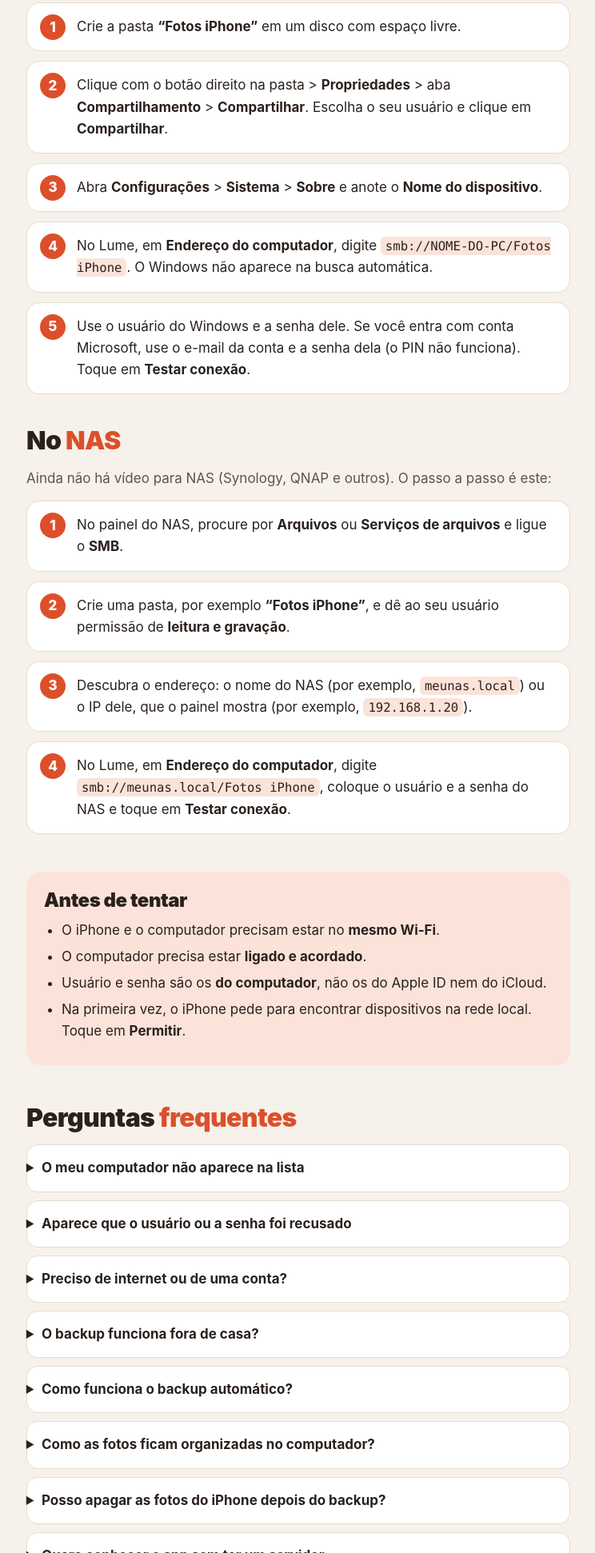
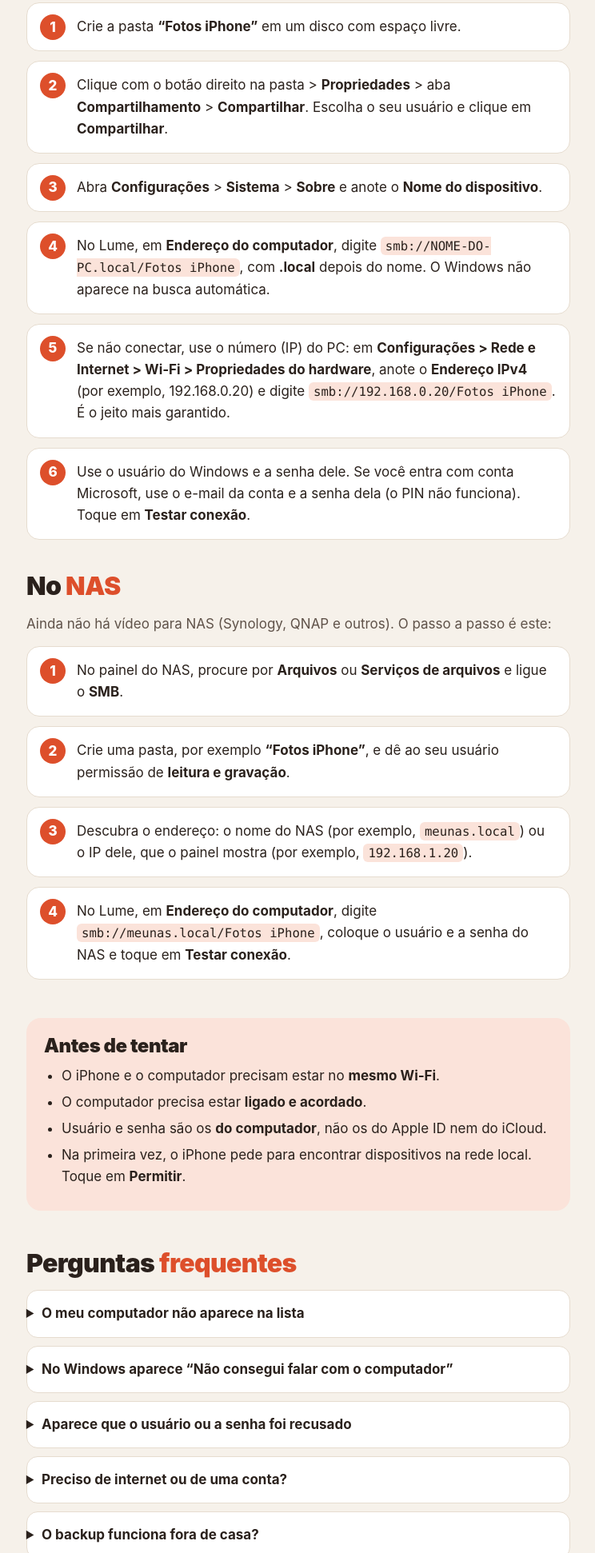
Before and after one commit to rafaeltissot/lume-suporte, a plain HTML site: page index.html in a window 1280 px wide. Shown: the part 3350-5292 px from the top of the page at 80% size, without its empty margins (267-1011 px from the left). Drawn offline with Linux system fonts and the light colour scheme.

Commit message:
Windows: usar NOME.local ou o IP; novo item no FAQ
Co-Authored-By: Claude Sonnet 5.5 <noreply@anthropic.com>

```diff
--- a/index.html
+++ b/index.html
@@ -71,7 +71,8 @@
       <li>Crie a pasta <strong>“Fotos iPhone”</strong> em um disco com espaço livre.</li>
       <li>Clique com o botão direito na pasta &gt; <strong>Propriedades</strong> &gt; aba <strong>Compartilhamento</strong> &gt; <strong>Compartilhar</strong>. Escolha o seu usuário e clique em <strong>Compartilhar</strong>.</li>
       <li>Abra <strong>Configurações</strong> &gt; <strong>Sistema</strong> &gt; <strong>Sobre</strong> e anote o <strong>Nome do dispositivo</strong>.</li>
-      <li>No Lume, em <strong>Endereço do computador</strong>, digite <code>smb://NOME-DO-PC/Fotos iPhone</code>. O Windows não aparece na busca automática.</li>
+      <li>No Lume, em <strong>Endereço do computador</strong>, digite <code>smb://NOME-DO-PC.local/Fotos iPhone</code>, com <strong>.local</strong> depois do nome. O Windows não aparece na busca automática.</li>
+      <li>Se não conectar, use o número (IP) do PC: em <strong>Configurações &gt; Rede e Internet &gt; Wi‑Fi &gt; Propriedades do hardware</strong>, anote o <strong>Endereço IPv4</strong> (por exemplo, 192.168.0.20) e digite <code>smb://192.168.0.20/Fotos iPhone</code>. É o jeito mais garantido.</li>
       <li>Use o usuário do Windows e a senha dele. Se você entra com conta Microsoft, use o e-mail da conta e a senha dela (o PIN não funciona). Toque em <strong>Testar conexão</strong>.</li>
     </ol>
   </section>
@@ -106,7 +107,17 @@
         <li>Confira se o computador está ligado, acordado e no mesmo Wi‑Fi do iPhone.</li>
         <li>Confira se o compartilhamento de arquivos (SMB) está ligado, como nos vídeos acima.</li>
         <li>Se você tocou em “Não permitir” na rede local, vá em <strong>Ajustes do iPhone &gt; Privacidade e Segurança &gt; Rede Local</strong> e ligue o Lume.</li>
-        <li>PCs com Windows e a maioria dos NAS não aparecem na lista. Digite o endereço, como <code>smb://NOME-DO-PC/Fotos iPhone</code>.</li>
+        <li>PCs com Windows e a maioria dos NAS não aparecem na lista. Digite o endereço, como <code>smb://NOME-DO-PC.local/Fotos iPhone</code> (com <strong>.local</strong> depois do nome) ou use o endereço IP do PC, como <code>smb://192.168.0.20/Fotos iPhone</code>.</li>
+      </ul>
+    </details>
+
+    <details>
+      <summary>No Windows aparece “Não consegui falar com o computador”</summary>
+      <ul>
+        <li>Escreva o nome <strong>com .local</strong> no fim: <code>smb://NOME-DO-PC.local/Fotos iPhone</code>. O iPhone não encontra o nome simples do Windows.</li>
+        <li>Se ainda não conectar, use o <strong>endereço IP</strong> do PC (Configurações &gt; Rede e Internet &gt; Wi‑Fi &gt; Propriedades do hardware &gt; Endereço IPv4) e digite <code>smb://192.168.0.20/Fotos iPhone</code>, trocando pelo número do seu PC.</li>
+        <li>Confira que o PC está no mesmo Wi‑Fi e que a rede dele está como <strong>Privada</strong> (Configurações &gt; Rede e Internet &gt; Wi‑Fi &gt; Propriedades &gt; Perfil de rede: Privada).</li>
+        <li>No Windows, confirme que a pasta está compartilhada e que a <strong>descoberta de rede</strong> e o <strong>compartilhamento de arquivos</strong> estão ligados (Painel de Controle &gt; Central de Rede e Compartilhamento &gt; Alterar configurações de compartilhamento avançadas).</li>
       </ul>
     </details>
 
```
